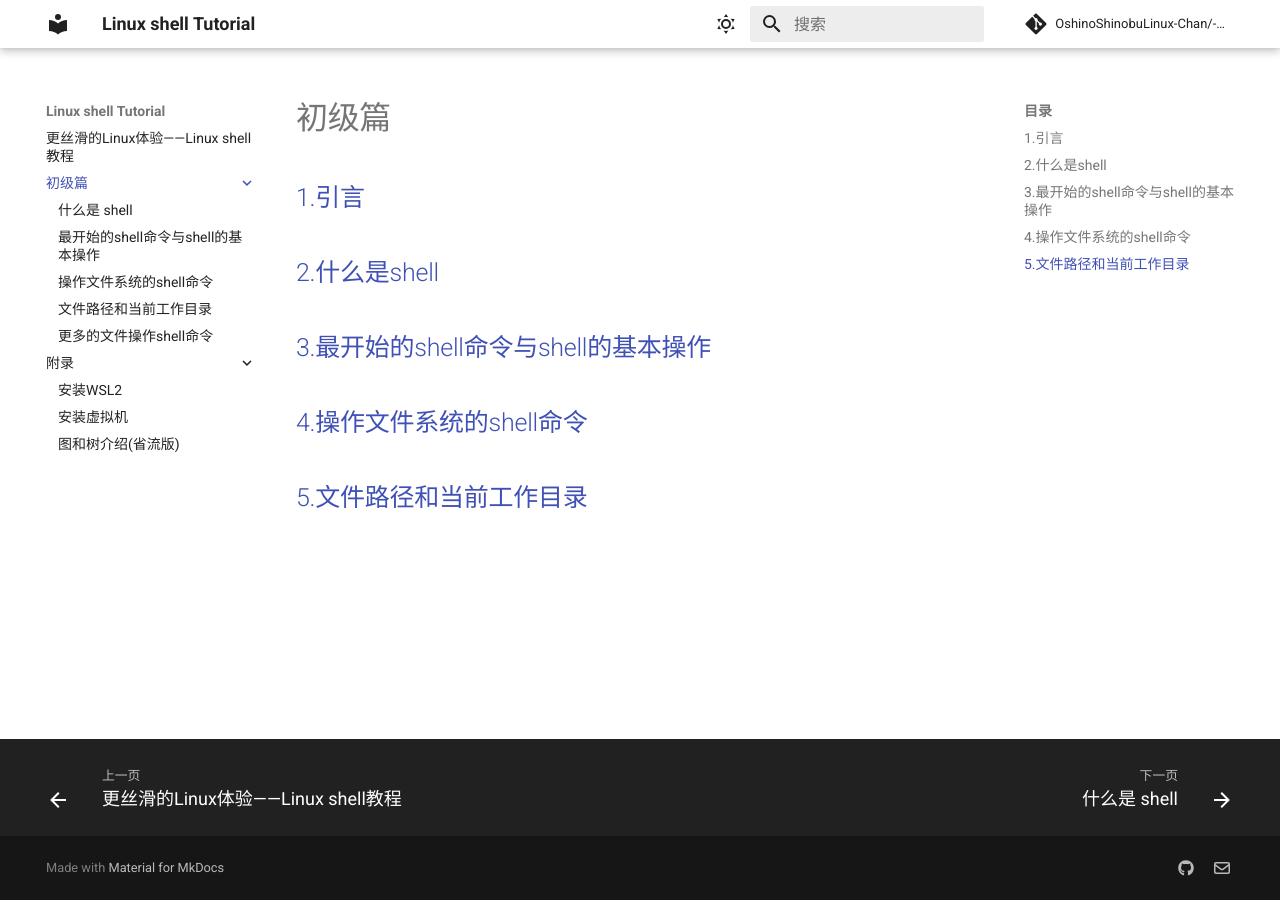
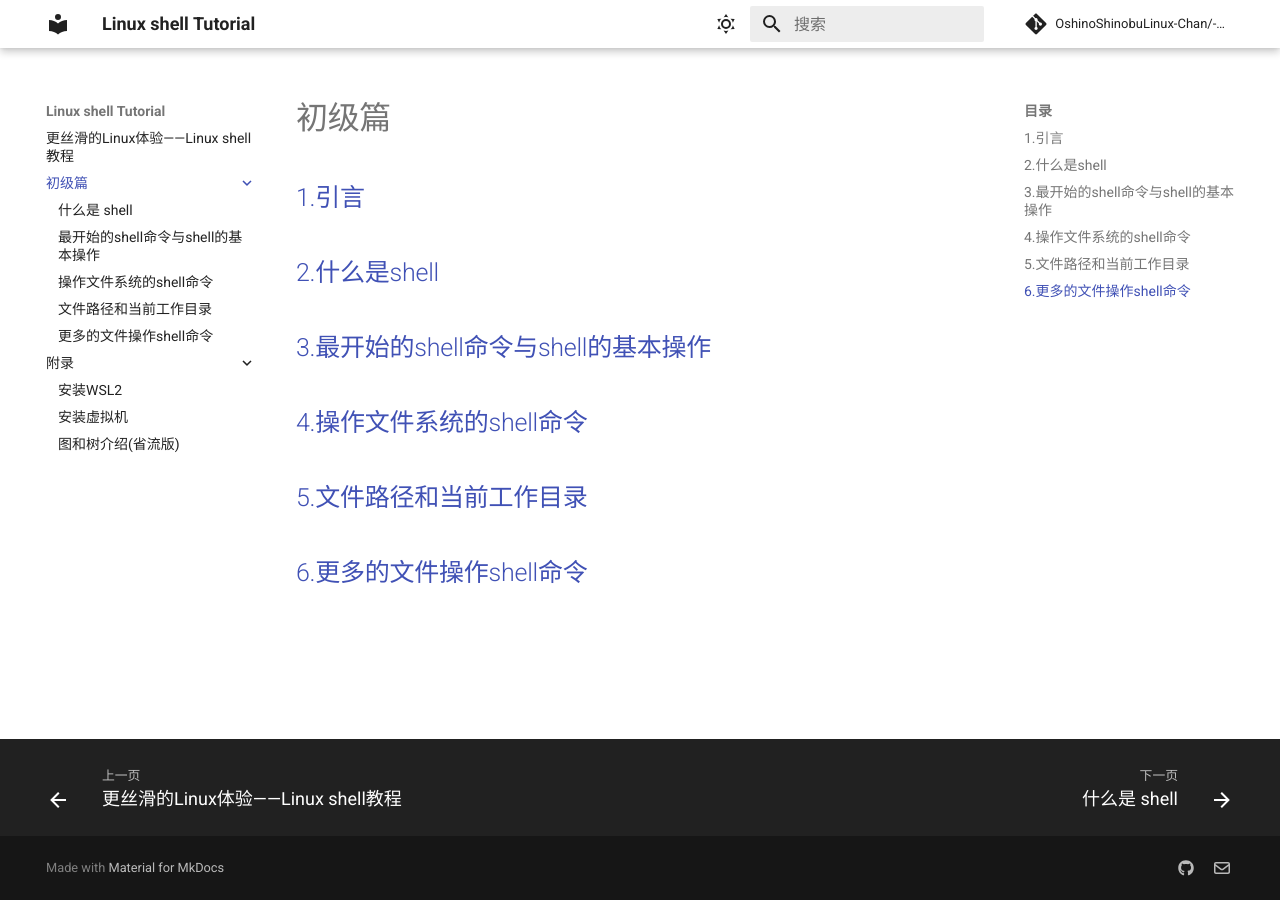
Before and after one commit to OshinoShinobu-Chan/Linux-shell-Tutorial, an MkDocs documentation site: the page built from docs/初级篇/index.md, in a window 1280 px wide. Built offline with MkDocs 1.6.1 and Material for MkDocs 9.7.7, drawn with Linux system fonts in a browser that asks for light colours; comment, search, counter and statistics services are not loaded.

Commit message:
update index of part1

```diff
--- a/docs/初级篇/index.md
+++ b/docs/初级篇/index.md
@@ -9,3 +9,5 @@
 ## [4.操作文件系统的shell命令](./4.操作文件系统的shell命令.md)
 
 ## [5.文件路径和当前工作目录](./5.文件路径和当前工作目录.md)
+
+## [6.更多的文件操作shell命令](./6.更多的文件操作shell命令.md)
```
